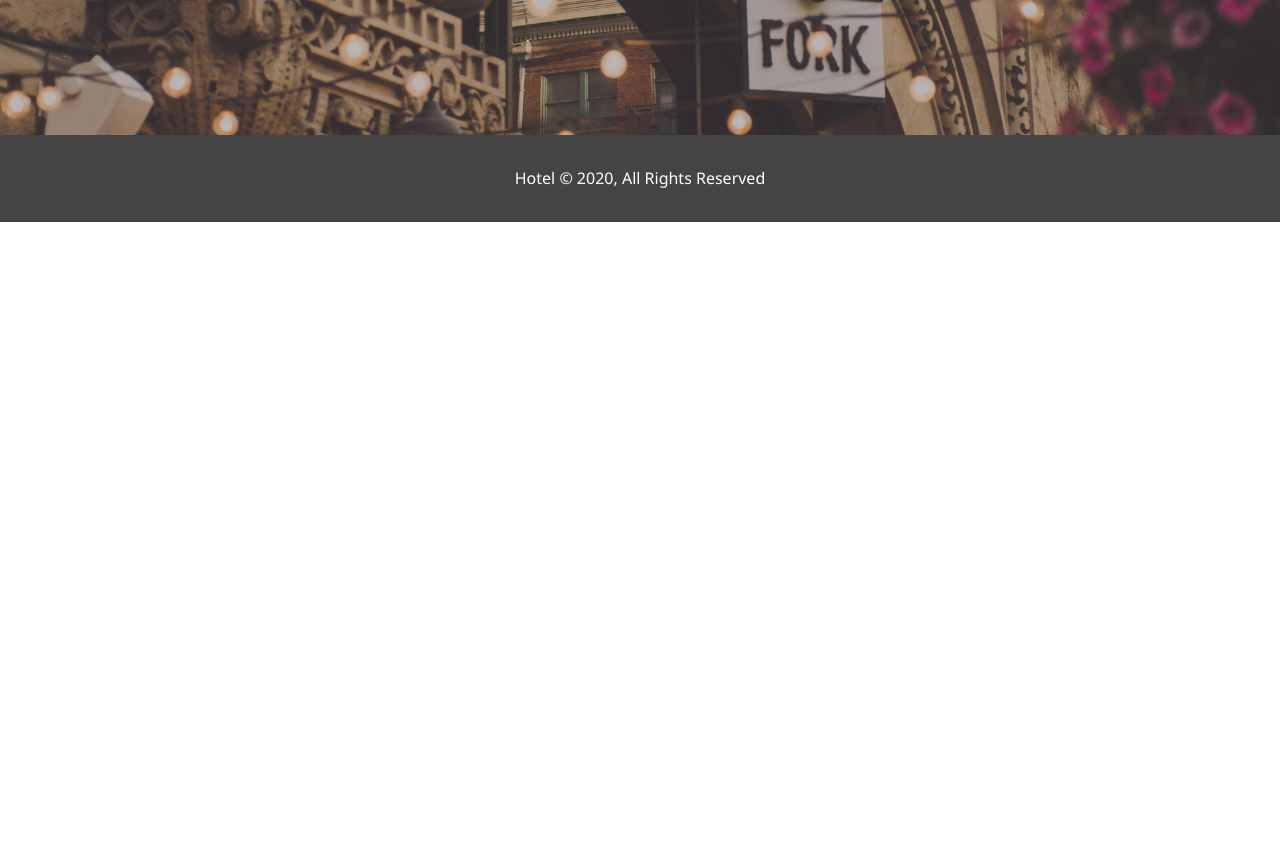
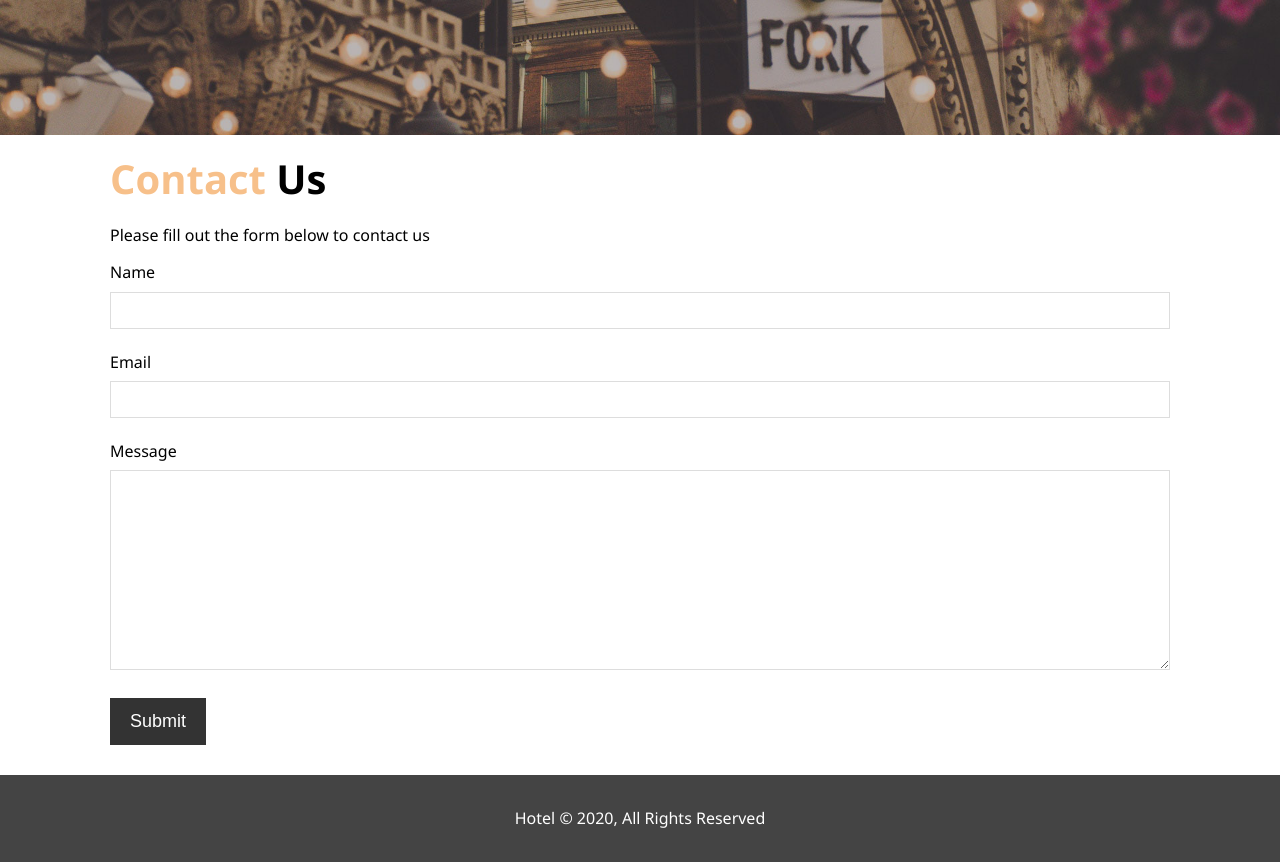
Before and after one commit to MasterSancho/Hotel-App, a React (Create React App) app in the folder hotel_app/: page / in a window 1280 px wide. Shown: the part 2120-2982 px from the top of the page. Before the commit the page ends 2342 px from the top, so only its background shows below. Built offline with nearby package versions, Linux system fonts and the light colour scheme.

Commit message:
009-Contact Us
Contact Us

```diff
--- a/hotel_app/src/App.jsx
+++ b/hotel_app/src/App.jsx
@@ -5,6 +5,7 @@ import HomeInfo from './components/section/home-info/HomeInfo';
 import Features from './components/section/features/Features';
 import AboutInfo from './components/about/about-info/AboutInfo';
 import Testimonials from './components/about/testimonials/Testimonials';
+import Contact from './components/contact/Contact';
 import Footer from './components/footer/Footer';
 import './App.css';
 
@@ -17,6 +18,7 @@ function App() {
       <Features />
       <AboutInfo />
       <Testimonials />
+      <Contact />
       <div className='clr'></div>
       <Footer />
     </div>
--- /dev/null
+++ b/hotel_app/src/components/contact/Contact.jsx
@@ -0,0 +1,34 @@
+import React from 'react';
+import './contact.Style.css';
+
+const Contact = () => {
+  return (
+    <div className='contact-form py-3'>
+      <div className='container'>
+        <h1 className='l-heading'>
+          <span className='text-primary'>Contact</span> Us
+        </h1>
+        <p>Please fill out the form below to contact us</p>
+        <form action='process.php'>
+          <div className='form-group'>
+            <label htmlFor='name'>Name</label>
+            <input type='text' name='name' className='name' />
+          </div>
+          <div className='form-group'>
+            <label htmlFor='email'>Email</label>
+            <input type='email' name='email' className='email' />
+          </div>
+          <div className='form-group'>
+            <label htmlFor='message'>Message</label>
+            <textarea name='message' className='message'></textarea>
+          </div>
+          <button type='submit' className='btn'>
+            Submit
+          </button>
+        </form>
+      </div>
+    </div>
+  );
+};
+
+export default Contact;
--- /dev/null
+++ b/hotel_app/src/components/contact/contact.Style.css
@@ -0,0 +1,25 @@
+.contact-form .form-group {
+  margin-bottom: 20px;
+}
+
+.contact-form label {
+  display: block;
+  margin-bottom: 5px;
+}
+
+.contact-form input,
+.contact-form textarea {
+  width: 100%;
+  padding: 10px;
+  border: 1px #ddd solid;
+}
+
+.contact-form textarea {
+  height: 200px;
+}
+
+.contact-form input:focus,
+.contact-form textarea:focus {
+  outline: none;
+  border-color: #f7c08a;
+}
```
